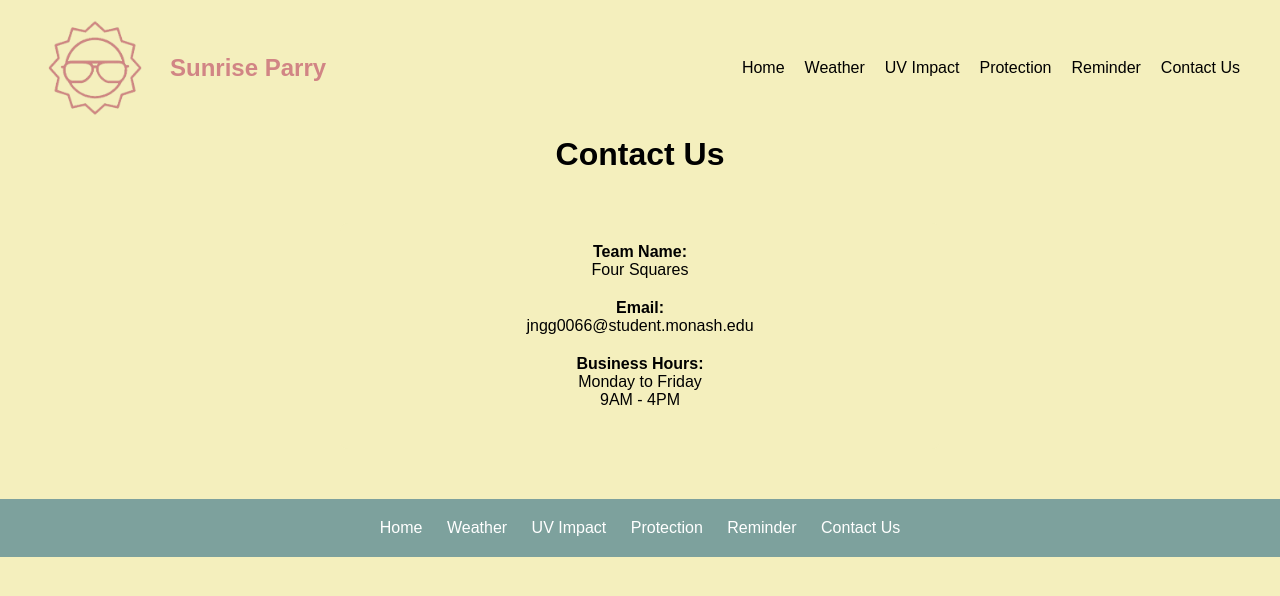
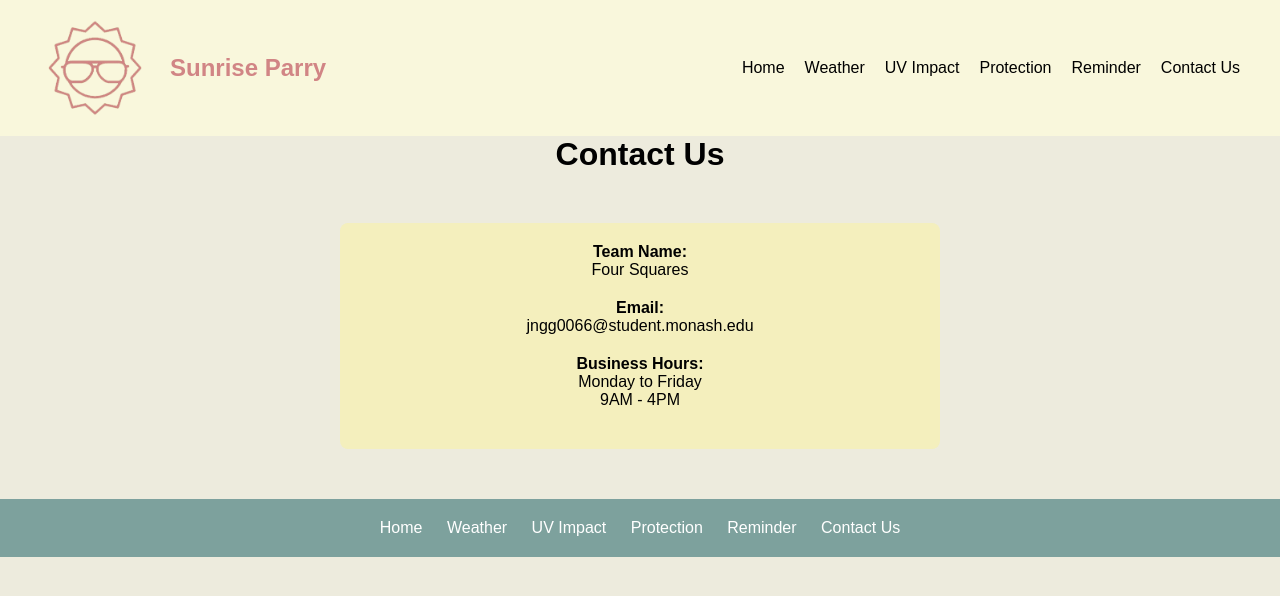
Before and after one commit to jngg0066/sunrise-parry-aws, a website: page public/pages/contact.html in a window 1280 px wide. Drawn offline with Linux system fonts and the light colour scheme.

```diff
--- a/public/assets/css/contact.css
+++ b/public/assets/css/contact.css
@@ -8,13 +8,13 @@
 /* Body styles */
 body {
     font-family: Arial, sans-serif;
-    background-color: #F4EFBD;
+    background-color: #EDEBDD;
     text-align: center;
 }
 
 /* Navigation bar styles */
 nav {
-    background-color: #F4EFBD;
+    background-color: #F9F7DC;
     color: #D18585;
     padding: 20px;
     display: flex;
--- a/public/assets/css/index.css
+++ b/public/assets/css/index.css
@@ -121,7 +121,7 @@
 
 .column img {
     width: 100%; /* Ensure images take up full width of their container */
-    max-width: 550px; /* Adjust maximum width as needed */
+    max-width: 300px; /* Adjust maximum width as needed */
     height: auto; /* Maintain aspect ratio */
 }
 
--- a/public/assets/css/protection.css
+++ b/public/assets/css/protection.css
@@ -2,12 +2,12 @@
     font-family: Arial, sans-serif;
     margin: 0;
     padding: 0;
-    background-color: #F4EFBD; /* Set desired background color */
+    background-color: #EDEBDD; /* Set desired background color */
 }
 
 /* Apply the same styles for the navigation bar */
 nav {
-    background-color: #F4EFBD;
+    background-color: #F9F7DC;
     color: #D18585;
     padding: 20px;
     display: flex;
--- a/public/assets/css/reminder.css
+++ b/public/assets/css/reminder.css
@@ -8,13 +8,13 @@
 /* Body styles */
 body {
     font-family: Arial, sans-serif;
-    background-color: #F4EFBD;
+    background-color: #EDEBDD;
     text-align: center;
 }
 
 /* Navigation bar styles */
 nav {
-    background-color: #F4EFBD;
+    background-color: #F9F7DC;
     color: #D18585;
     padding: 20px;
     display: flex;
--- a/public/assets/css/uvimpact.css
+++ b/public/assets/css/uvimpact.css
@@ -8,13 +8,13 @@
 /* Body styles */
 body {
     font-family: Arial, sans-serif;
-    background-color: #F4EFBD; /* Set your desired background color */
+    background-color: #EDEBDD; /* Set your desired background color */
     text-align: center; /* Center align text */
 }
 
 /* Navigation bar styles */
 nav {
-    background-color: #F4EFBD; /* Set your desired background color */
+    background-color: #F9F7DC; /* Set your desired background color */
     color: #D18585; /* Set your desired text color */
     padding: 20px;
     display: flex;
--- a/public/assets/css/weathermap.css
+++ b/public/assets/css/weathermap.css
@@ -8,12 +8,12 @@
 /* Body styles */
 body {
     font-family: Arial, sans-serif;
-    background-color: #F4EFBD;
+    background-color: #EDEBDD;
 }
 
 /* Navigation bar styles */
 nav {
-    background-color: #F4EFBD;
+    background-color: #F9F7DC;
     color: #D18585;
     padding: 20px;
     display: flex;
```
